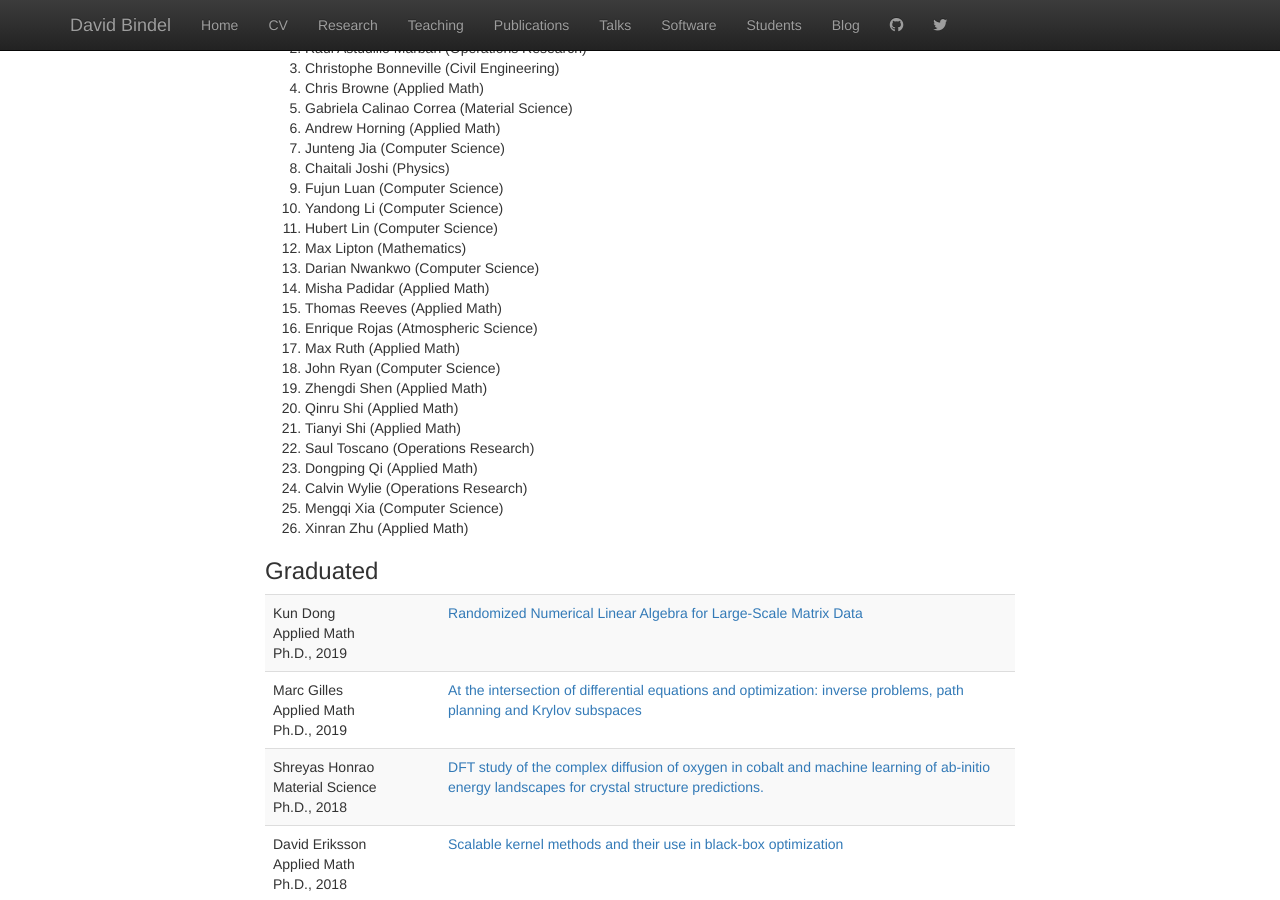
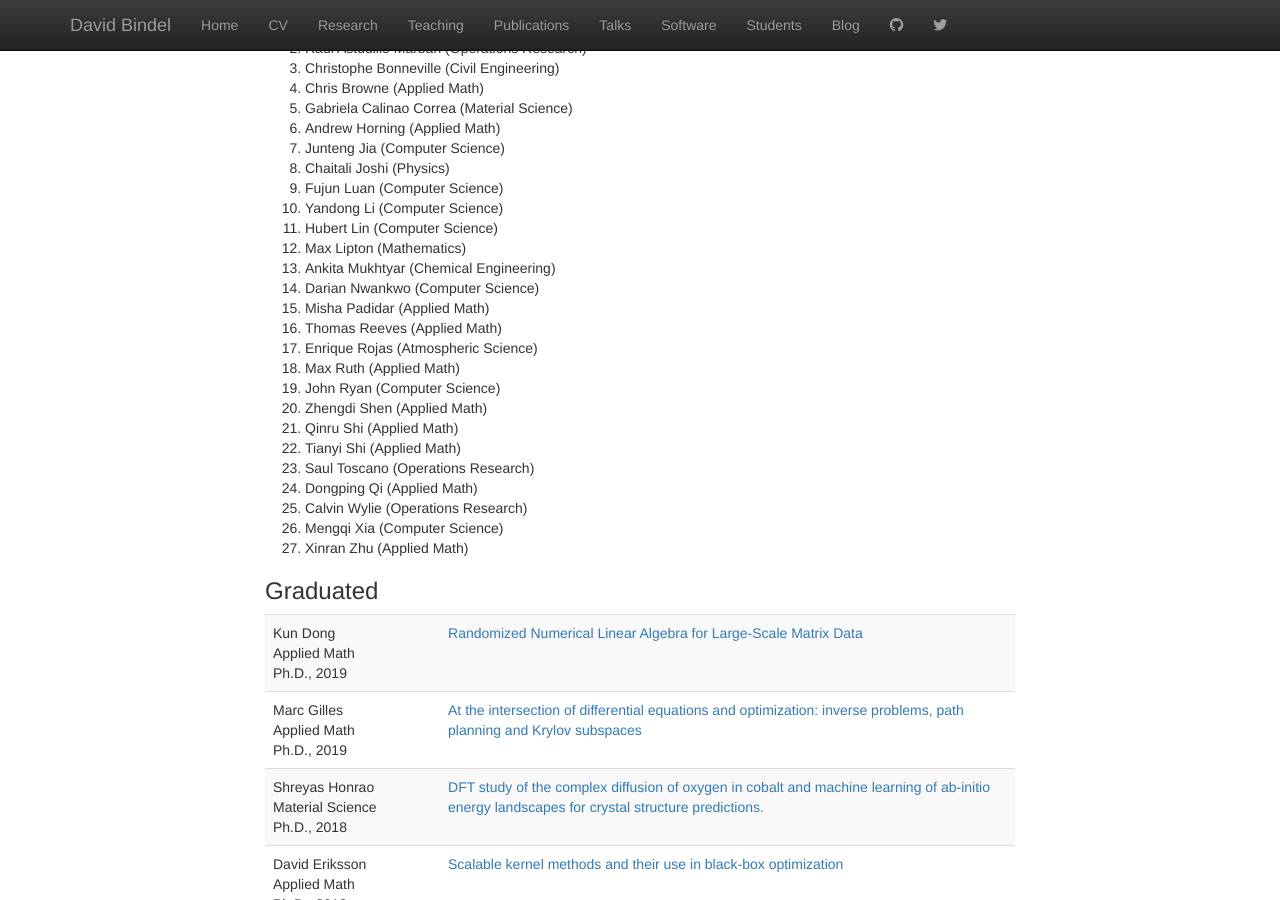
Before and after one commit to dbindel/cornell_web, a Jekyll site: the page built from students.html, in a window 1280 px wide and 900 px high, scrolled down 4709 px. Built offline with Jekyll 4.4.1, drawn with Linux system fonts in a browser that asks for light colours; nearby versions of some CDN libraries.

Commit message:
Added Ankita to committee list

```diff
--- a/_data/students.yml
+++ b/_data/students.yml
@@ -663,6 +663,11 @@ committees:
     first: Max
     field: Mathematics
   -
+    degreee: phd
+    last: Mukhtyar
+    first: Ankita
+    field: Chemical Engineering
+  -
     degree: phd
     last: Nwankwo
     first: Darian
```
